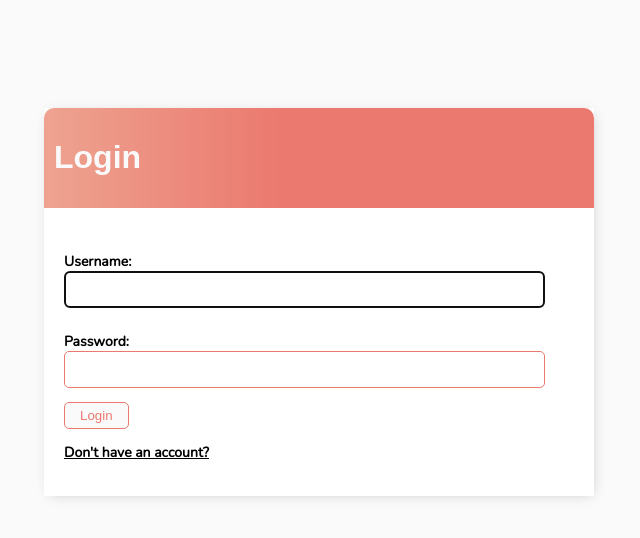
After one commit to sanin-mohd/ToDoApp, a Django app: page /login/ in a window 1280 px wide. The commit adds this page. Shown: the top 538 px of the page, without its empty margins (321-961 px from the left). Run offline with Django 3.2, Linux system fonts and the light colour scheme.

Commit message:
style added+ multiple user login

```diff
--- /dev/null
+++ b/base/templates/base/login.html
@@ -0,0 +1,18 @@
+{% extends 'base/main.html'%}
+{% block content %}
+<div class="header-bar">
+    <h1 >Login</h1>
+</div>
+<div class="card-body">
+    <form action="" method="post">
+        {% csrf_token %}
+        {{form.as_p}}
+        <input type="submit" class="button" value="Login" name="" id="">
+    </form>
+    <p> <a style="" href="{% url 'register'%}">Don't have an account?</a></p>
+
+</div>
+
+
+
+{% endblock content %}
--- /dev/null
+++ b/base/templates/base/main.html
@@ -0,0 +1,140 @@
+<!DOCTYPE html>
+<html lang="en">
+<head>
+    <meta charset="UTF-8">
+    <meta http-equiv="X-UA-Compatible" content="IE=edge">
+    <meta name="viewport" content="width=device-width, initial-scale=1.0">
+    <link rel="preconnect" href="https://fonts.googleapis.com">
+<link rel="preconnect" href="https://fonts.gstatic.com" crossorigin>
+<link href="https://fonts.googleapis.com/css2?family=Nunito:wght@200&display=swap" rel="stylesheet">
+    <title>To Do List</title>
+</head>
+<style>
+    body{
+        background-color: #fafafa;
+        font-family: 'Nunito', sans-serif;
+        padding-top: 100px;
+
+    }
+    h1,h2,h3,h4,h5,h6{
+        font-family: 'Raleway',sans-serif;
+    }
+    .header-bar{
+        display: flex;
+        justify-content: space-between;
+        color: #fafafa;
+        padding: 10px;
+        border-radius: 10px 10px 0px 0px;
+        background: linear-gradient(90deg,#EEA390,#EB796F 43%,#EB796F 100%);
+    }
+    a ,p{
+        color: #000000;
+        font-size: 14px;
+        font-weight: bold ;
+    }
+    .container{
+        max-width: 550px;
+        margin:auto;
+        background-color: #fff;
+        -webkit-box-shadow: 2px 2px 13px -4px rgba(0,0,0,0.21);
+        box-shadow: 2px 2px 13px -4px rgba(0,0,0,0.21);
+
+
+    }
+    .header-bar a{
+        text-decoration: none;
+        color: rgb(255, 255, 255);
+    }
+    .task-wrapper{
+        display: flex;
+        align-items: center;
+        justify-content: space-between;
+        padding: 20px;
+        background-color: #fff;
+        border-bottom: 3px solid rgb(226, 226, 226);
+        border-top: 3px solid rgb(226, 226, 226);
+        border-radius: 20px;
+
+    }
+
+    .task-title{
+        display: flex;
+    }
+    .task-title a{
+        text-decoration: none;
+        color: gray;
+        margin-left: 30px;
+    }
+    .task-complete-icon{
+        height: 20px;
+        width: 20px;
+        background-color: rgb(114, 180, 15);
+        border-radius: 50%;
+
+
+    }
+    .task-incomplete-icon{
+        height: 20px;
+        width: 20px;
+        background-color: #EB796F;
+        border-radius: 50%;
+
+
+    }
+    .delete-link{
+        text-decoration: none;
+        font-weight: 900;
+        color: red;
+        font-size: 40px;
+        line-height: 0;
+    }
+    #search-add-wrapper{
+        display: flex;
+        align-items: center;
+        justify-content: space-between;
+        padding: 0 30px 0 30px;
+
+    }
+    #add-link{
+        color: #EB796F;
+        text-decoration: none;
+        font-size: 42px;
+        font-weight: 900;
+        text-shadow: 1px 1px #81413b;
+    }
+    input[type=text],input[type=password],.search_area{
+        border:1px solid #EB796F;
+        border-radius: 5px;
+        padding: 10px;
+        font-weight: bold;
+
+        width: 90%;
+
+    }
+    label{
+        padding-top: 10px !important;
+        display: block;
+
+    }
+    .button{
+        border: 1px solid #EB796F;
+        background-color: #fafafa;
+        color: #EB796F;
+        padding: 5px 15px ;
+        border-radius: 5px;
+        cursor: pointer;
+        text-decoration: none;
+    }
+    .card-body{
+        padding: 20px;
+    }
+</style>
+<body>
+    <div class="container">
+        {% block content%}
+
+        {% endblock%}
+    </div>
+
+</body>
+</html>
--- a/base/urls.py
+++ b/base/urls.py
@@ -2,11 +2,13 @@ from django.conf.urls import include
 from django.contrib import admin
 from django.urls import path
 
-from .views import TaskDelete, TaskList,TaskDetail,TaskCreate, TaskUpdate,UpdateView,DeleteView
-
+from .views import TaskDelete, TaskList,TaskDetail,TaskCreate,CustomLoginview,RegisterPage, TaskUpdate,UpdateView,DeleteView
+from django.contrib.auth.views import LoginView, LogoutView
 
 urlpatterns = [
-
+    path('login/',CustomLoginview.as_view(),name='login'),
+    path('logout/',LogoutView.as_view(next_page='login'),name='logout'),
+    path('register/',RegisterPage.as_view(),name='register'),
     path('',TaskList.as_view(),name='tasks'),
     path('task/<int:pk>/',TaskDetail.as_view(),name='task'),
     path('task_create',TaskCreate.as_view(),name='task_create'),
--- a/base/views.py
+++ b/base/views.py
@@ -1,31 +1,75 @@
 
+from types import CoroutineType
 from django.db import models
-from django.shortcuts import render
+from django.http import request
+from django.shortcuts import render,redirect
+from django.urls.base import clear_script_prefix
 from django.views.generic.list import ListView
 from django.views.generic.detail import DetailView
-from django.views.generic.edit import CreateView,UpdateView,DeleteView
+from django.views.generic.edit import CreateView,UpdateView,DeleteView,FormView
+from django.contrib.auth.views import LoginView, redirect_to_login
+from django.contrib.auth.mixins import LoginRequiredMixin
+from django.contrib.auth.forms import UserCreationForm
+from django.contrib.auth import login
 from . models import Task
 from django.urls import reverse_lazy # redirect after post
 
 # Create your views here.
-class TaskList(ListView):
+class CustomLoginview(LoginView):
+
+    template_name='base/login.html'
+    fields='__all__'
+    redirect_authenticated_user=True
+
+    def get_success_url(self):
+        return reverse_lazy('tasks')
+
+class RegisterPage(FormView):
+    template_name='base/register.html'
+    form_class=UserCreationForm
+    redirect_authenticated_user=True
+    success_url=reverse_lazy('tasks')
+
+    def form_valid(self, form) :
+        user=form.save()
+        if user is not None:
+            login(self.request,user)
+        return super(RegisterPage,self).form_valid(form)
+    def get(self,*args,**kwargs):
+        if self.request.user.is_authenticated:
+            return redirect('tasks')
+        return super(RegisterPage,self).get(*args,**kwargs)
+
+class TaskList(LoginRequiredMixin,ListView):
     model=Task
     context_object_name='tasks'
+    def get_context_data(self, **kwargs):
 
-class TaskDetail(DetailView):
+        context= super().get_context_data(**kwargs)
+        context['tasks']=context['tasks'].filter(user=self.request.user)
+        context['count']=context['tasks'].filter(complete=False).count()
+        search_input=self.request.GET.get('search_area') or ''
+        if search_input:
+            context['tasks']=context['tasks'].filter(title__icontains=search_input)# or title_startwith=search_input==>gives starting with words
+        context['search_input']=search_input
+        return context
+class TaskDetail(LoginRequiredMixin,DetailView):
     model=Task
     context_object_name='task'
     template_name='base/task.html'
-class TaskCreate(CreateView): #post
+class TaskCreate(LoginRequiredMixin,CreateView): #post
     model=Task
-    fields='__all__'
+    fields=['title','description','complete']
     success_url=reverse_lazy('tasks') #redirect
-class TaskUpdate(UpdateView):#post
+    def form_valid(self, form):
+        form.instance.user=self.request.user
+        return super(TaskCreate,self).form_valid(form)
+class TaskUpdate(LoginRequiredMixin,UpdateView):#post
     model=Task
-    fields='__all__'
+    fields=['title','description','complete']
     success_url=reverse_lazy('tasks') #redirect
 
-class TaskDelete(DeleteView):#post
+class TaskDelete(LoginRequiredMixin,DeleteView):#post
     model=Task
     context_object_name='task'
     success_url=reverse_lazy('tasks') #redirect
--- a/toDoApp/settings.py
+++ b/toDoApp/settings.py
@@ -114,7 +114,7 @@ USE_L10N = True
 
 USE_TZ = True
 
-
+LOGIN_URL='login'
 # Static files (CSS, JavaScript, Images)
 # https://docs.djangoproject.com/en/3.2/howto/static-files/
 
```
Also changed, not shown: base/templates/base/register.html (added, +24 -0 lines), base/templates/base/task.html (+3 -11 lines), base/templates/base/task_confirm_delete.html (+13 -13 lines), base/templates/base/task_detail.html (+3 -11 lines), base/templates/base/task_form.html (+16 -18 lines), base/templates/base/task_list.html (+61 -21 lines), db.sqlite3.
